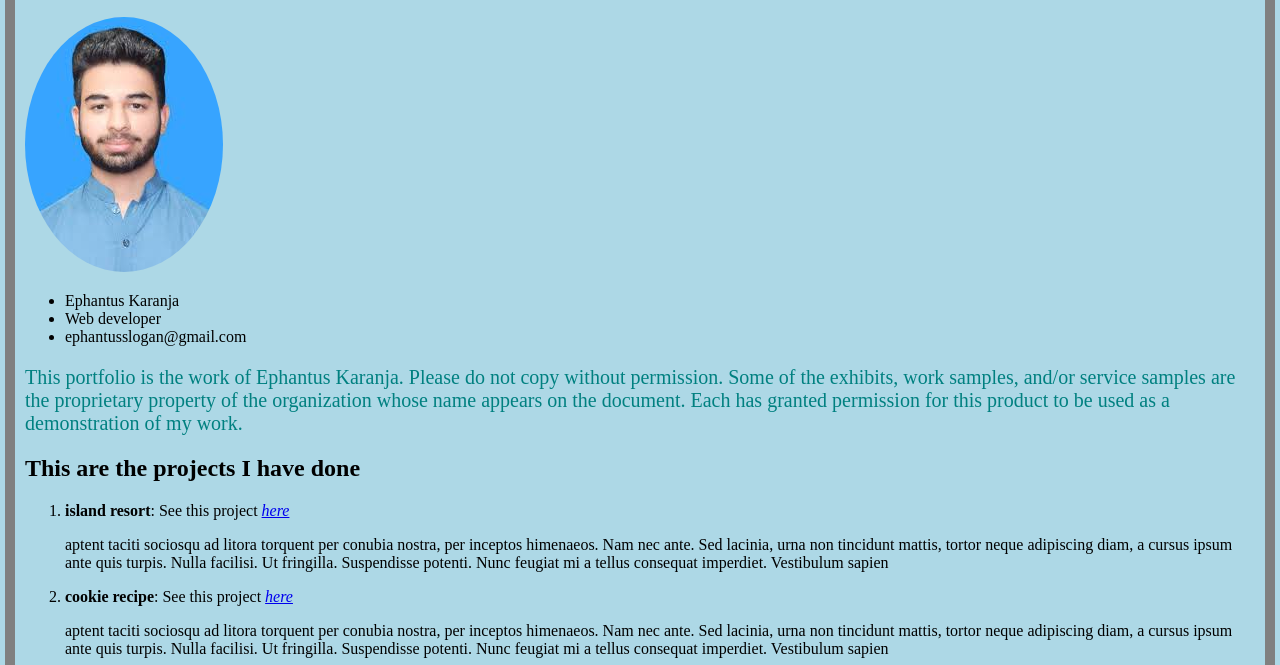
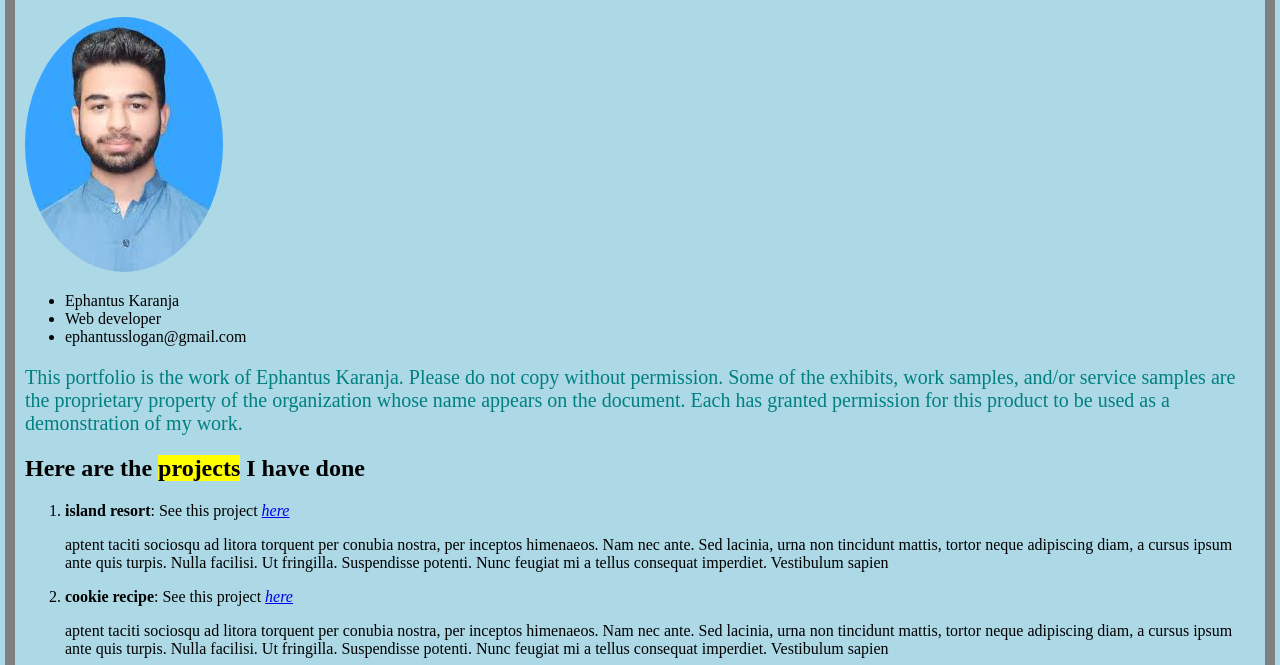
Before and after one commit to ephantuskaranja/portfolio_repo, a plain HTML site: page index.html in a window 1280 px wide. Shown: the part 135-800 px from the top of the page. Drawn offline with Linux system fonts and the light colour scheme.

Commit message:
highlight word project

```diff
--- a/css/style.css
+++ b/css/style.css
@@ -12,3 +12,6 @@ body {
 img {
   border-radius: 50%;
 }
+.project {
+  background-color : yellow;
+}
--- a/index.html
+++ b/index.html
@@ -19,7 +19,7 @@
        this product to be used as a demonstration of my work.
      </p>
   </div>
-   <h2>This are the projects I have done</h2>
+   <h2>Here are the <span class="project">projects</span> I have done</h2>
    <ol>
      <li><strong>island resort</strong>: See this project <a href="https://github.com/ephantuskaranja/resort_repo.git"><em>here</em></a></li>
      <p> aptent taciti sociosqu ad litora torquent per conubia nostra, per inceptos
```
